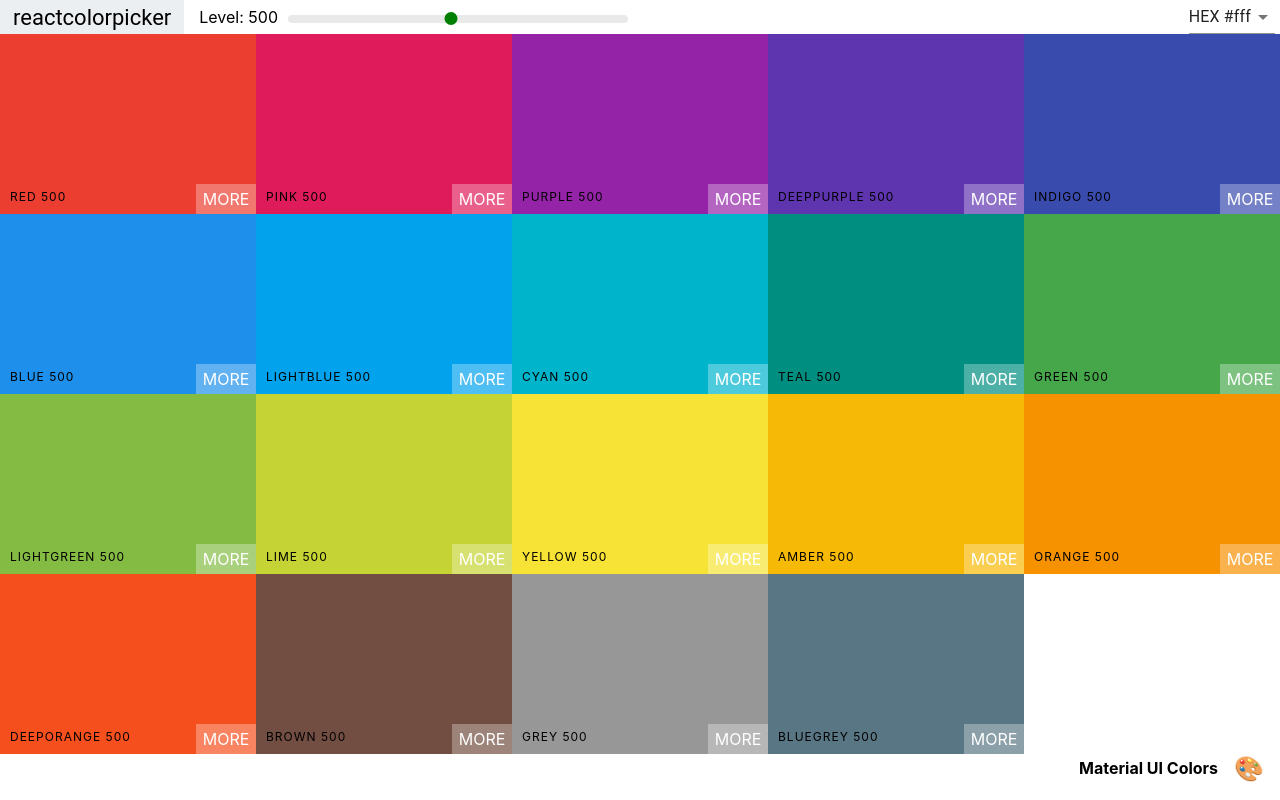
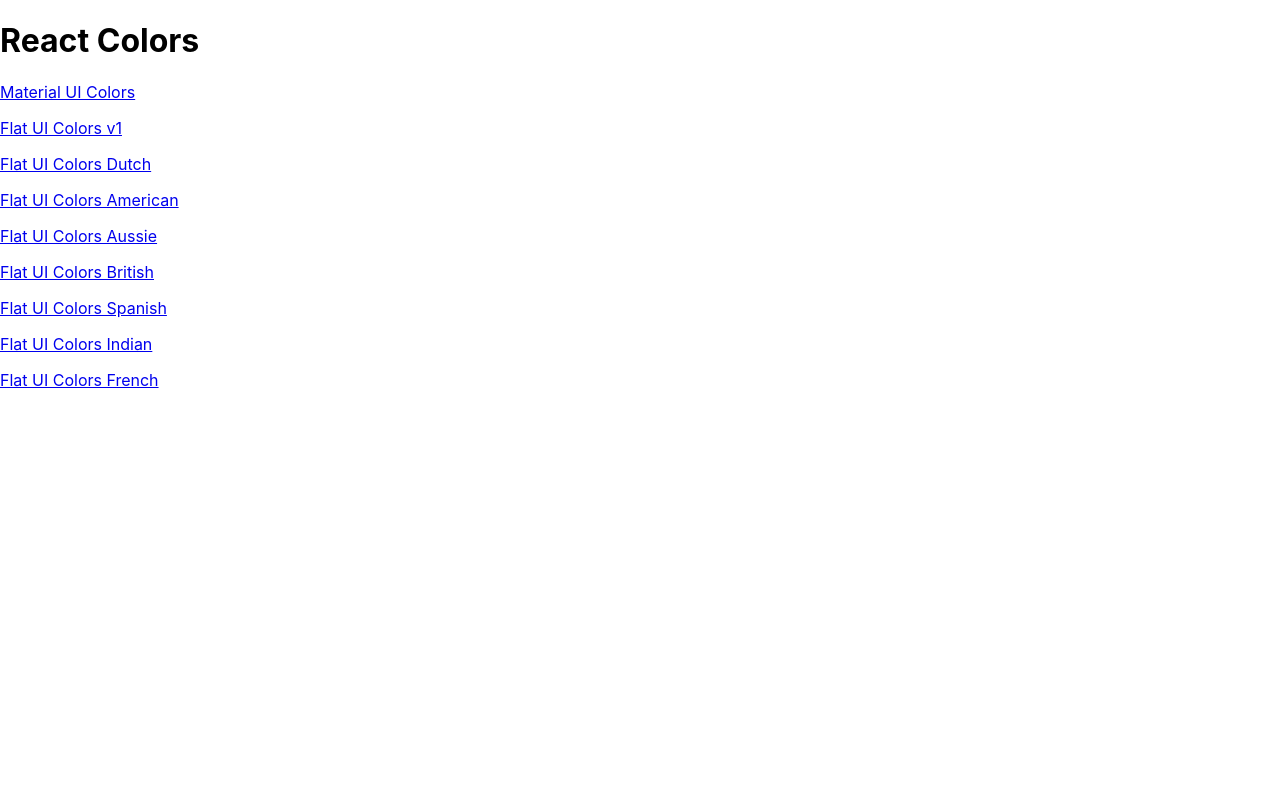
Before and after one commit to hammad2506/react-colors-ui, a React (Create React App) app: page / in a window 1280 px wide. Built offline with nearby package versions, Linux system fonts and the light colour scheme.

Commit message:
Added routing and create route components

```diff
--- a/package.json
+++ b/package.json
@@ -12,6 +12,7 @@
     "react": "^16.8.6",
     "react-copy-to-clipboard": "^5.0.1",
     "react-dom": "^16.8.6",
+    "react-router-dom": "^5.0.1",
     "react-scripts": "3.0.1"
   },
   "scripts": {
--- a/src/App.js
+++ b/src/App.js
@@ -1,17 +1,16 @@
 import React, { Component } from 'react';
-import Palette from "./components/Palette";
-import seedColors from "./assets/seedColors";
-import { generatePalette } from "./utils/color-helpers";
+import { BrowserRouter } from "react-router-dom";
+import RouterApp from "./routes/RouterApp";
 
 class App extends Component {
 
   render() {
-    console.log(generatePalette(seedColors[0]));
     return (
-      <Palette palette={generatePalette(seedColors[0])} />
+      <BrowserRouter>
+        <RouterApp />
+      </BrowserRouter>
     );
   };
-
 }
 
 export default App;
--- a/src/components/Navbar.js
+++ b/src/components/Navbar.js
@@ -1,4 +1,5 @@
 import React, { Component } from "react";
+import { Link } from "react-router-dom";
 import Select from '@material-ui/core/Select';
 import MenuItem from '@material-ui/core/MenuItem';
 import Snackbar from '@material-ui/core/Snackbar';
@@ -33,7 +34,7 @@
     return (
       <header className="Navbar">
         <div className="logo">
-          <a href="#!">reactcolorpicker</a>
+          <Link to="/">reactcolorpicker</Link>
         </div>
         <div className="slider-container">
           <span>Level: {level}</span>
--- /dev/null
+++ b/src/components/PaletteList.js
@@ -0,0 +1,19 @@
+import React, { Component } from "react";
+import { Link } from "react-router-dom";
+
+class PaletteList extends Component {
+  render() {
+    const { palettes } = this.props;
+    return (
+      <div>
+        <h1>React Colors</h1>
+        {palettes.map(palette => (
+          <p key={palette.id}>
+            <Link to={`/palette/${palette.id}`}>{palette.paletteName}</Link>
+          </p>
+        ))}
+      </div>
+    );
+  }
+}
+export default PaletteList;
--- /dev/null
+++ b/src/routes/PaletteListRoute.js
@@ -0,0 +1,10 @@
+import React from "react";
+import { Route } from "react-router-dom";
+
+const PaletteListRoute = ({ component: Component, seedData, ...rest }) => {
+  return (
+    <Route {...rest} render={() => <Component palettes={seedData} />} />
+  );
+};
+
+export default PaletteListRoute;
--- /dev/null
+++ b/src/routes/PaletteRoute.js
@@ -0,0 +1,10 @@
+import React from "react";
+import { Route } from "react-router-dom";
+
+const PaletteRoute = ({ component: Component, generatePalette, ...rest }) => {
+  return (
+    <Route {...rest} render={(routeProps) => <Component palette={generatePalette(routeProps)} />} />
+  );
+};
+
+export default PaletteRoute;
--- /dev/null
+++ b/src/routes/RouterApp.js
@@ -0,0 +1,31 @@
+import React from 'react';
+import { BrowserRouter, Switch } from 'react-router-dom';
+import PaletteListRoute from "./PaletteListRoute";
+import PaletteRoute from "./PaletteRoute";
+import PalleteList from "../components/PaletteList";
+import Palette from "../components/Palette";
+import seedColors from "../assets/seedColors";
+import { generatePalette } from "../utils/color-helpers";
+
+const findAndGeneratePalette = (id) => {
+  const paletteId = seedColors.find(function (palette) {
+    return palette.id === id;
+  });
+
+  return generatePalette(paletteId);
+}
+
+
+const RouterApp = () => (
+  <BrowserRouter>
+    <Switch>
+      <PaletteListRoute path='/' exact={true} component={PalleteList} seedData={seedColors} />
+      <PaletteRoute path='/palette/:id'
+        generatePalette={(props) => findAndGeneratePalette(props.match.params.id)}
+        component={Palette}
+      />
+    </Switch>
+  </BrowserRouter>
+);
+
+export default RouterApp;
```
Also changed, not shown: 1 other file (tests, documents, lock files or other folders).
